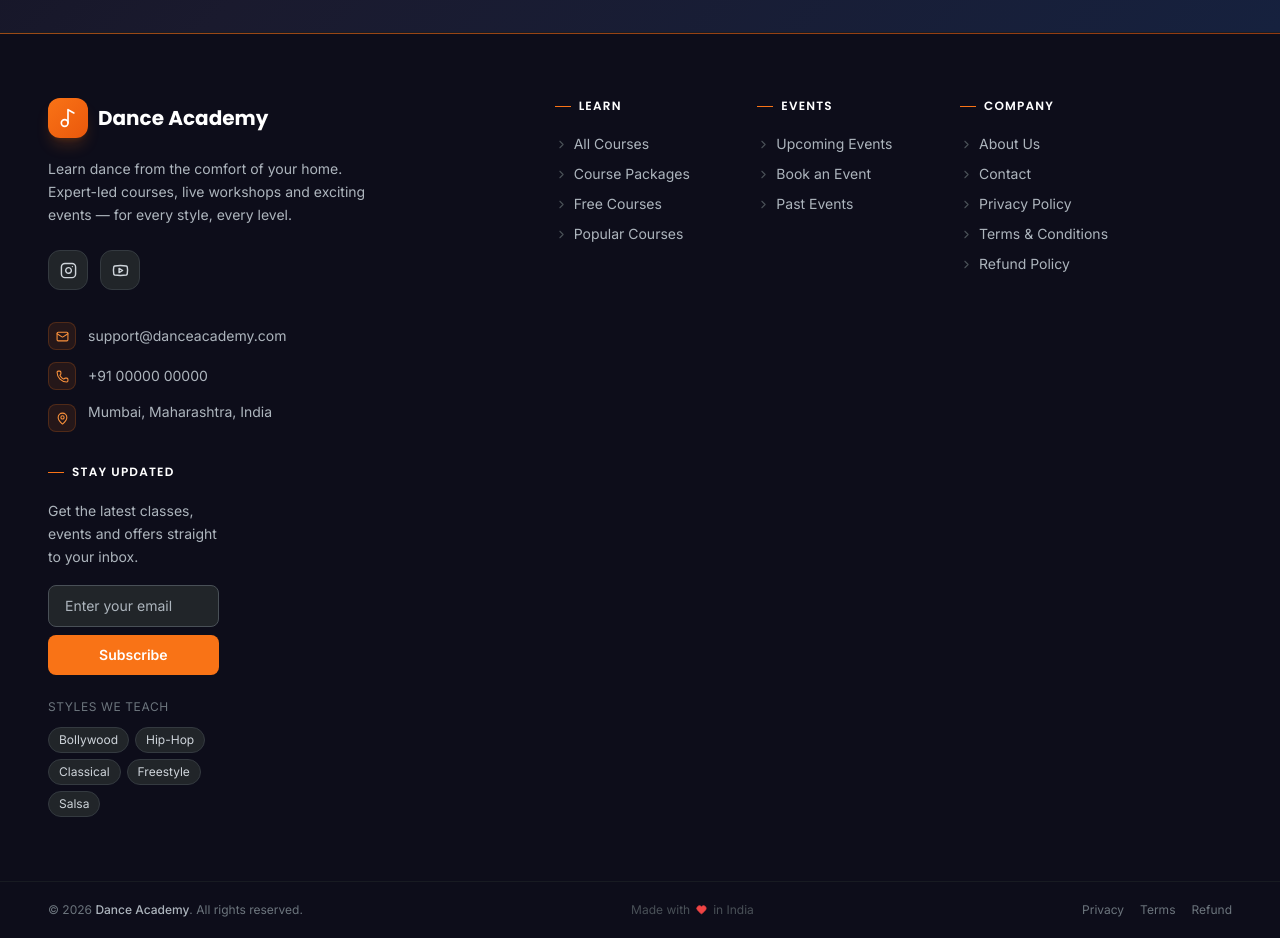
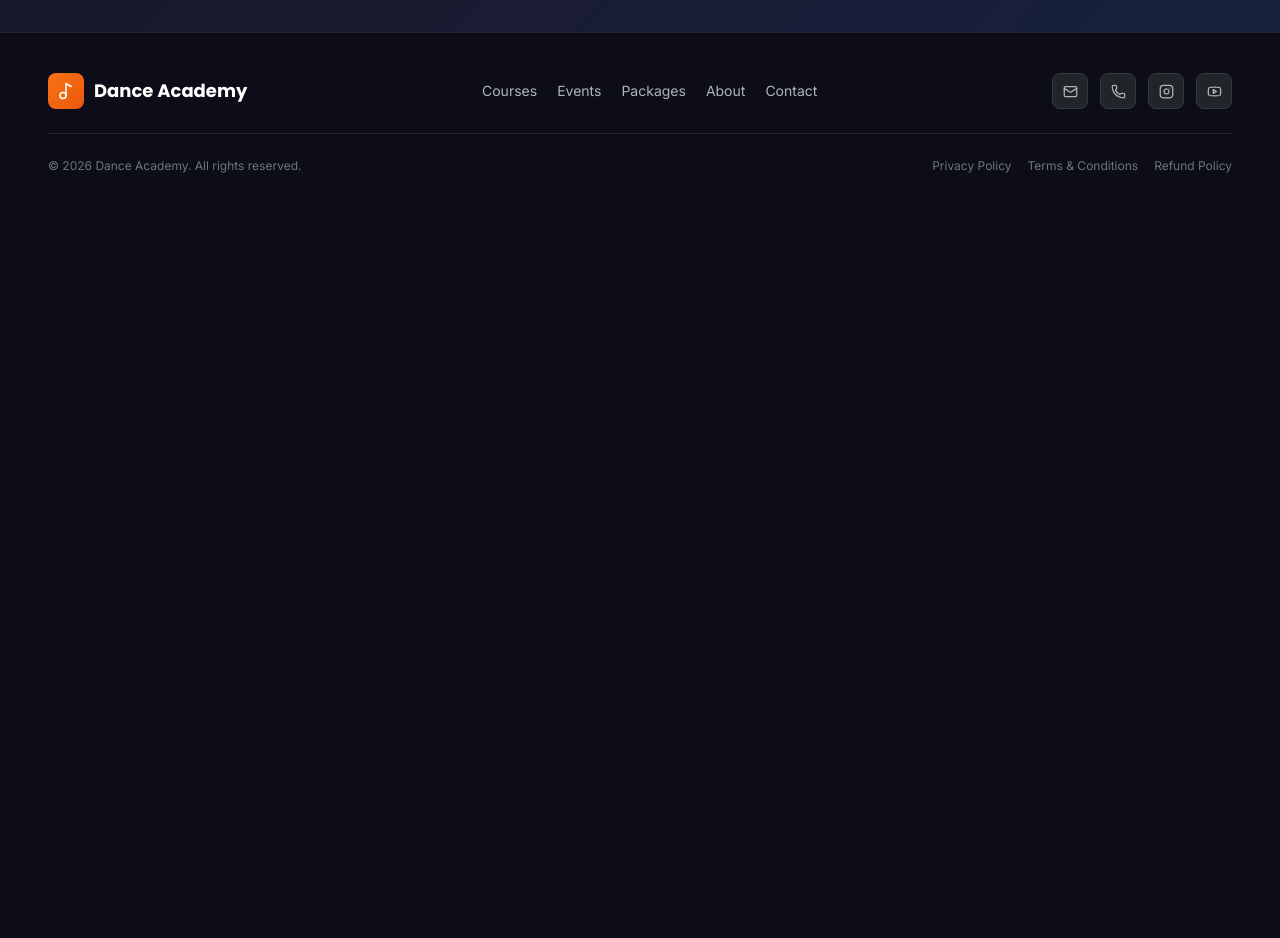
Before and after one commit to riteshpatil9162/DanceClass, a React (Vite) app in the folder client/: page /register in a window 1280 px wide. Shown: the part 920-1858 px from the top of the page. After the commit the page ends 1134 px from the top, so only its background shows below. Built offline with nearby package versions, Linux system fonts and the light colour scheme.

Commit message:
fix: simplify footer to compact single-section layout

```diff
--- a/client/src/components/layout/Footer.jsx
+++ b/client/src/components/layout/Footer.jsx
@@ -1,223 +1,113 @@
 import { Link } from 'react-router-dom';
-import { Music2, Instagram, Youtube, Mail, Phone, MapPin, ChevronRight, Heart } from 'lucide-react';
+import { Music2, Instagram, Youtube, Mail, Phone } from 'lucide-react';
 
 const APP_NAME = import.meta.env.VITE_APP_NAME || 'Dance Academy';
 const INSTAGRAM_URL = import.meta.env.VITE_INSTAGRAM_URL || '#';
 const YOUTUBE_URL = import.meta.env.VITE_YOUTUBE_URL || '#';
 
-const footerLinks = {
-  learn: [
-    { label: 'All Courses', to: '/courses' },
-    { label: 'Course Packages', to: '/packages' },
-    { label: 'Free Courses', to: '/courses?filter=free' },
-    { label: 'Popular Courses', to: '/courses?sort=popular' },
-  ],
-  events: [
-    { label: 'Upcoming Events', to: '/events' },
-    { label: 'Book an Event', to: '/events' },
-    { label: 'Past Events', to: '/events?filter=past' },
-  ],
-  company: [
-    { label: 'About Us', to: '/about' },
-    { label: 'Contact', to: '/contact' },
-    { label: 'Privacy Policy', to: '/privacy' },
+const links = [
+  { label: 'Courses',  to: '/courses' },
+  { label: 'Events',   to: '/events' },
+  { label: 'Packages', to: '/packages' },
+  { label: 'About',    to: '/about' },
+  { label: 'Contact',  to: '/contact' },
+];
+
+const legal = [
+  { label: 'Privacy Policy',    to: '/privacy' },
   { label: 'Terms & Conditions', to: '/terms' },
-    { label: 'Refund Policy', to: '/refund' },
-  ],
-};
-
-function FooterLinkList({ links }) {
-  return (
-    <ul className="space-y-2.5">
-      {links.map((link) => (
-        <li key={link.to + link.label}>
-          <Link
-            to={link.to}
-            className="flex items-center gap-1.5 text-dark-400 hover:text-primary-400 text-sm transition-colors duration-200 group"
-          >
-            <ChevronRight
-              size={13}
-              className="shrink-0 text-dark-600 group-hover:text-primary-400 group-hover:translate-x-0.5 transition-all duration-200"
-            />
-            {link.label}
-          </Link>
-        </li>
-      ))}
-    </ul>
-  );
-}
+  { label: 'Refund Policy',     to: '/refund' },
+];
 
 export default function Footer() {
   return (
-    <footer className="bg-dark-950 border-t border-dark-800/60">
-      {/* Top accent line */}
-      <div className="h-px bg-orange-gradient opacity-60" />
+    <footer className="bg-dark-950 border-t border-dark-800">
+      <div className="page-container py-10">
 
-      {/* Main grid */}
-      <div className="page-container py-14 md:py-16">
-        <div className="grid grid-cols-1 sm:grid-cols-2 lg:grid-cols-12 gap-10 lg:gap-8">
+        {/* Top row: brand + nav links + socials */}
+        <div className="flex flex-col md:flex-row md:items-center md:justify-between gap-6">
 
-          {/* ── Brand column ── */}
-          <div className="sm:col-span-2 lg:col-span-4">
-            {/* Logo */}
-            <Link to="/" className="inline-flex items-center gap-2.5 mb-5 group">
-              <div className="w-10 h-10 bg-orange-gradient rounded-xl flex items-center justify-center shadow-lg shadow-primary-500/20 group-hover:scale-105 transition-transform duration-200">
-                <Music2 size={20} className="text-white" />
+          {/* Brand */}
+          <Link to="/" className="inline-flex items-center gap-2.5 shrink-0 group">
+            <div className="w-9 h-9 bg-orange-gradient rounded-lg flex items-center justify-center">
+              <Music2 size={18} className="text-white" />
             </div>
-              <span className="text-xl font-heading font-bold text-white group-hover:text-primary-400 transition-colors duration-200">
+            <span className="text-lg font-heading font-bold text-white group-hover:text-primary-400 transition-colors">
               {APP_NAME}
             </span>
           </Link>
 
-            <p className="text-dark-400 text-sm leading-relaxed mb-6 max-w-xs">
-              Learn dance from the comfort of your home. Expert-led courses, live
-              workshops and exciting events — for every style, every level.
-            </p>
+          {/* Nav links */}
+          <nav className="flex flex-wrap gap-x-5 gap-y-2">
+            {links.map((l) => (
+              <Link
+                key={l.to}
+                to={l.to}
+                className="text-dark-400 hover:text-primary-400 text-sm transition-colors"
+              >
+                {l.label}
+              </Link>
+            ))}
+          </nav>
 
-            {/* Social */}
-            <div className="flex items-center gap-3 mb-8">
+          {/* Socials + contact */}
+          <div className="flex items-center gap-3">
+            <a
+              href={`mailto:support@danceacademy.com`}
+              aria-label="Email"
+              className="w-9 h-9 rounded-lg bg-dark-800 border border-dark-700 hover:border-primary-500/50 hover:text-primary-400 flex items-center justify-center text-dark-400 transition-all"
+            >
+              <Mail size={15} />
+            </a>
+            <a
+              href={`tel:+910000000000`}
+              aria-label="Phone"
+              className="w-9 h-9 rounded-lg bg-dark-800 border border-dark-700 hover:border-primary-500/50 hover:text-primary-400 flex items-center justify-center text-dark-400 transition-all"
+            >
+              <Phone size={15} />
+            </a>
             <a
               href={INSTAGRAM_URL}
               target="_blank"
               rel="noopener noreferrer"
               aria-label="Instagram"
-                className="w-10 h-10 rounded-xl bg-dark-800 border border-dark-700 hover:border-pink-500/60 hover:bg-gradient-to-br hover:from-purple-600 hover:to-pink-500 flex items-center justify-center text-dark-300 hover:text-white transition-all duration-300"
+              className="w-9 h-9 rounded-lg bg-dark-800 border border-dark-700 hover:bg-gradient-to-br hover:from-purple-600 hover:to-pink-500 hover:border-transparent flex items-center justify-center text-dark-400 hover:text-white transition-all"
             >
-                <Instagram size={17} />
+              <Instagram size={15} />
             </a>
             <a
               href={YOUTUBE_URL}
               target="_blank"
               rel="noopener noreferrer"
               aria-label="YouTube"
-                className="w-10 h-10 rounded-xl bg-dark-800 border border-dark-700 hover:border-red-500/60 hover:bg-red-600 flex items-center justify-center text-dark-300 hover:text-white transition-all duration-300"
+              className="w-9 h-9 rounded-lg bg-dark-800 border border-dark-700 hover:bg-red-600 hover:border-transparent flex items-center justify-center text-dark-400 hover:text-white transition-all"
             >
-                <Youtube size={17} />
+              <Youtube size={15} />
             </a>
           </div>
-
-            {/* Contact info */}
-            <ul className="space-y-3">
-              <li className="flex items-center gap-3 text-dark-400 text-sm">
-                <span className="w-7 h-7 rounded-lg bg-primary-500/10 border border-primary-500/20 flex items-center justify-center shrink-0">
-                  <Mail size={13} className="text-primary-400" />
-                </span>
-                <a href="mailto:support@danceacademy.com" className="hover:text-primary-400 transition-colors duration-200">
-                  support@danceacademy.com
-                </a>
-              </li>
-              <li className="flex items-center gap-3 text-dark-400 text-sm">
-                <span className="w-7 h-7 rounded-lg bg-primary-500/10 border border-primary-500/20 flex items-center justify-center shrink-0">
-                  <Phone size={13} className="text-primary-400" />
-                </span>
-                <a href="tel:+910000000000" className="hover:text-primary-400 transition-colors duration-200">
-                  +91 00000 00000
-                </a>
-              </li>
-              <li className="flex items-start gap-3 text-dark-400 text-sm">
-                <span className="w-7 h-7 rounded-lg bg-primary-500/10 border border-primary-500/20 flex items-center justify-center shrink-0 mt-0.5">
-                  <MapPin size={13} className="text-primary-400" />
-                </span>
-                <span>Mumbai, Maharashtra, India</span>
-              </li>
-            </ul>
         </div>
 
-          {/* ── Learn column ── */}
-          <div className="lg:col-span-2 lg:col-start-6">
-            <h4 className="text-white font-semibold text-xs uppercase tracking-widest mb-5 flex items-center gap-2">
-              <span className="w-4 h-px bg-primary-500" />
-              Learn
-            </h4>
-            <FooterLinkList links={footerLinks.learn} />
-          </div>
+        {/* Divider */}
+        <div className="my-6 h-px bg-dark-800" />
 
-          {/* ── Events column ── */}
-          <div className="lg:col-span-2">
-            <h4 className="text-white font-semibold text-xs uppercase tracking-widest mb-5 flex items-center gap-2">
-              <span className="w-4 h-px bg-primary-500" />
-              Events
-            </h4>
-            <FooterLinkList links={footerLinks.events} />
-          </div>
-
-          {/* ── Company column ── */}
-          <div className="lg:col-span-2">
-            <h4 className="text-white font-semibold text-xs uppercase tracking-widest mb-5 flex items-center gap-2">
-              <span className="w-4 h-px bg-primary-500" />
-              Company
-            </h4>
-            <FooterLinkList links={footerLinks.company} />
-          </div>
-
-          {/* ── Newsletter column ── */}
-          <div className="sm:col-span-2 lg:col-span-2">
-            <h4 className="text-white font-semibold text-xs uppercase tracking-widest mb-5 flex items-center gap-2">
-              <span className="w-4 h-px bg-primary-500" />
-              Stay Updated
-            </h4>
-            <p className="text-dark-400 text-sm leading-relaxed mb-4">
-              Get the latest classes, events and offers straight to your inbox.
+        {/* Bottom row: copyright + legal links */}
+        <div className="flex flex-col sm:flex-row items-center justify-between gap-3">
+          <p className="text-dark-500 text-xs text-center sm:text-left">
+            &copy; {new Date().getFullYear()} {APP_NAME}. All rights reserved.
           </p>
-            <form
-              onSubmit={(e) => e.preventDefault()}
-              className="flex flex-col gap-2"
+          <div className="flex items-center gap-4 flex-wrap justify-center">
+            {legal.map((l) => (
+              <Link
+                key={l.to}
+                to={l.to}
+                className="text-dark-500 hover:text-dark-300 text-xs transition-colors"
               >
-              <input
-                type="email"
-                placeholder="Enter your email"
-                className="input-field text-sm py-2.5"
-                aria-label="Email for newsletter"
-              />
-              <button type="submit" className="btn-primary py-2.5 text-sm w-full">
-                Subscribe
-              </button>
-            </form>
-
-            {/* Dance styles pill tags */}
-            <div className="mt-6">
-              <p className="text-dark-500 text-xs uppercase tracking-wider mb-3">Styles we teach</p>
-              <div className="flex flex-wrap gap-1.5">
-                {['Bollywood', 'Hip-Hop', 'Classical', 'Freestyle', 'Salsa'].map((style) => (
-                  <span
-                    key={style}
-                    className="px-2.5 py-1 bg-dark-800 border border-dark-700 rounded-full text-xs text-dark-300 hover:border-primary-500/40 hover:text-primary-400 transition-colors duration-200 cursor-default"
-                  >
-                    {style}
-                  </span>
+                {l.label}
+              </Link>
             ))}
           </div>
         </div>
-          </div>
-        </div>
-      </div>
 
-      {/* Bottom bar */}
-      <div className="border-t border-dark-800/60">
-        <div className="page-container py-5">
-          <div className="flex flex-col sm:flex-row items-center justify-between gap-3">
-            <p className="text-dark-500 text-xs text-center sm:text-left">
-              &copy; {new Date().getFullYear()}{' '}
-              <span className="text-dark-400 font-medium">{APP_NAME}</span>. All rights reserved.
-            </p>
-
-            <p className="text-dark-600 text-xs flex items-center gap-1.5">
-              Made with <Heart size={11} className="text-red-500 fill-red-500" /> in India
-            </p>
-
-            <div className="flex items-center gap-4 flex-wrap justify-center sm:justify-end">
-              <Link to="/privacy" className="text-dark-500 hover:text-dark-300 text-xs transition-colors duration-200">
-                Privacy
-              </Link>
-              <Link to="/terms" className="text-dark-500 hover:text-dark-300 text-xs transition-colors duration-200">
-                Terms
-              </Link>
-              <Link to="/refund" className="text-dark-500 hover:text-dark-300 text-xs transition-colors duration-200">
-                Refund
-              </Link>
-            </div>
-          </div>
-        </div>
       </div>
     </footer>
   );
```
Lines whose indentation alone changed are shown as unchanged.
